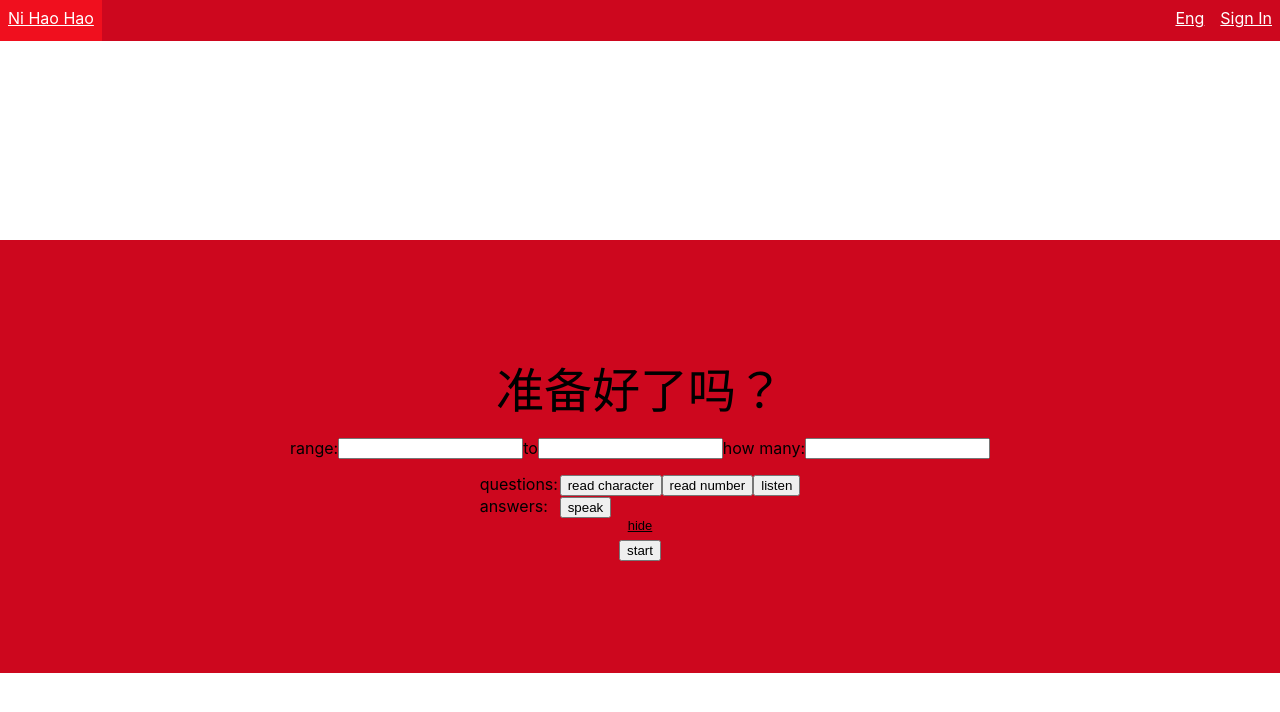
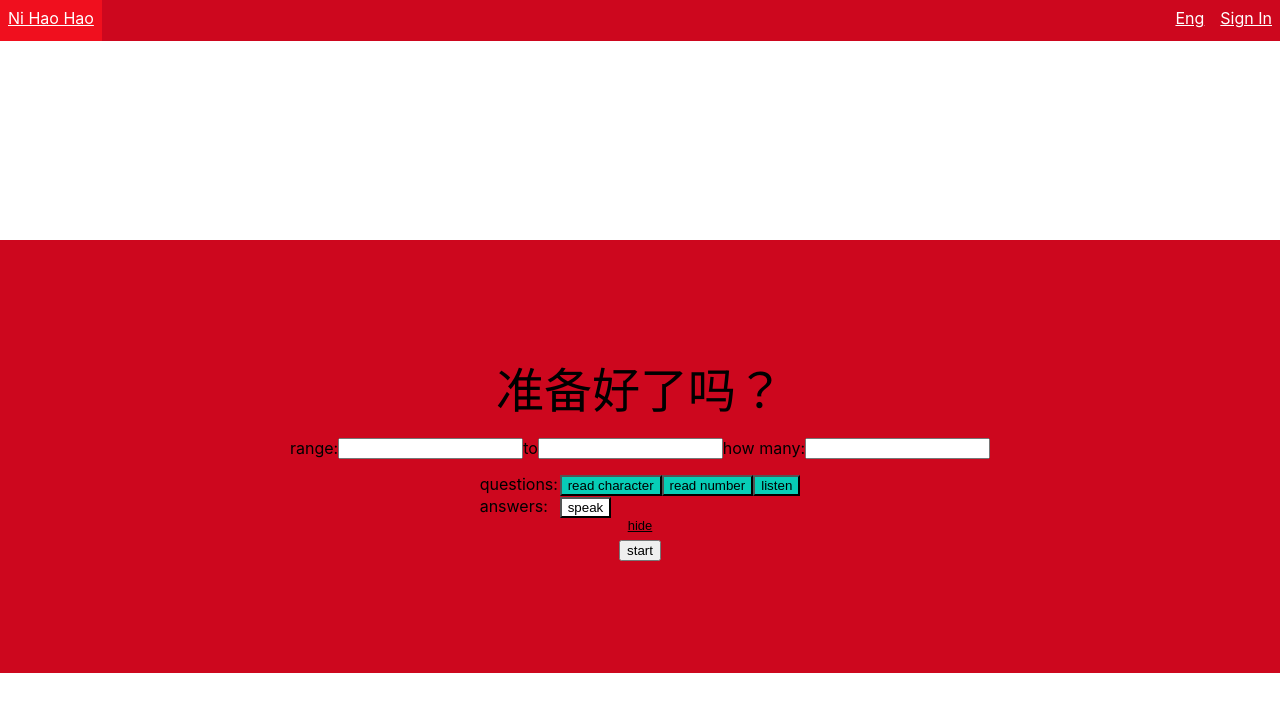
Before and after one commit to AbeUribe831/ni-hao-numbers, a React (Create React App) app: page / in a window 1280 px wide. Both pictures are taken after a click on the button "more options". Shown: the top 712 px of the page. Built offline with nearby package versions, Linux system fonts and the light colour scheme.

Commit message:
added states for the more options buttons

```diff
--- a/src/components/MainBoard.js
+++ b/src/components/MainBoard.js
@@ -6,22 +6,74 @@ export default class MainBoard extends Component {
         super(props);
         // the values in questions and answers determine which options are pressed
         this.state = {
-            questions: ['char, num, listen'],
-            answers: [],
+            questions: {
+                readCharacter: true,
+                readNumber: true,
+                listen: true
+            },
+            answers: {speak: false},
             started: false
         }
-        this.updateQuestionsAndAnswers = this.updateQuestionsAndAnswers.bind(this);
+        this.updateQuestions = this.updateQuestions.bind(this);
+        this.updateAnswers = this.updateAnswers.bind(this);
+        this.resetQAndA = this.resetQAndA.bind(this);
     }
-    updateQuestionsAndAnswers(questions, answers) {
-        this.setState(() =>({
-            questions: questions,
-            answers: answers
+
+    resetQAndA() {
+        this.setState({
+            questions: {
+                readCharacter: true,
+                readNumber: true,
+                listen: true,
+            },
+            answers: {speak: false},
+            started: false
+        });
+    }
+    updateQuestions(question) {
+        if (question === 'readCharacter') {
+            this.setState((prevState) =>({
+                questions: {
+                    readCharacter: !prevState.questions.readCharacter,
+                    readNumber: prevState.questions.readNumber,
+                    listen: prevState.questions.listen
+                }
+            }));
+        }
+        else if (question === 'readNumber') {
+            this.setState((prevState) =>({
+                questions: {
+                    readCharacter: prevState.questions.readCharacter,
+                    readNumber: !prevState.questions.readNumber,
+                    listen: prevState.questions.listen
+                }
+            }));
+        }
+        else if (question === 'listen') {
+            this.setState((prevState) =>({
+                questions: {
+                    readCharacter: prevState.questions.readCharacter,
+                    readNumber: prevState.questions.readNumber,
+                    listen: !prevState.questions.listen
+                }
+            }));
+        }
+    }
+    updateAnswers() {
+        this.setState((prevState) => ({
+            answers: {speak: !prevState.answers.speak}
         }));
     }
     render() {
         return (
             <div className="main-board">
-                <MenuBoard questions={this.state.questions} answers={this.state.answers} updateQuestionsAndAnswers={this.updateQuestionsAndAnswers}/>
+                <MenuBoard
+                    questions={this.state.questions}
+                    answers={this.state.answers}
+                    updateQuestions={this.updateQuestions}
+                    updateAnswers={this.updateAnswers}
+                    resetQAndA={this.resetQAndA}
+                />
             </div>
         )
     }
--- a/src/components/MenuBoard.js
+++ b/src/components/MenuBoard.js
@@ -1,31 +1,60 @@
 import React, { Component } from 'react'
 import '../component-styles/MenuBoard.css'
 import '../component-styles/MainBoard.css'
-// TODO:: on update change the background color of each button
-// TODO:: make an OnClick method to update state of MainBoard
+
 // TODO:: add ID to each button
-function MoreOptions(props) {
+class MoreOptions extends Component {
+    constructor(props){
+        super(props);
+        this.rChar = 'readCharacter';
+        this.rNum = 'readNumber';
+        this.listen = 'listen';
+    }
+
+    componentWillUnmount() {
+        this.props.resetQAndA();
+    }
+
+    render(){
         return(
             <div className='flex-column'>
                 <div style={{display: 'flex', flexDirection: 'row', flexWrap: 'wrap'}}>
                     <p className={'no-padding-margin'}>questions:</p>
                     <div style={{flexWrap: 'nowrap'}}>
-                    <button>read character</button>
-                    <button>read number</button>
-                    <button>listen</button>
+                        <button
+                            style={{backgroundColor: this.props.questions.readCharacter ? '#07CDB6' : 'white'}}
+                            onClick={() => this.props.updateQuestions(this.rChar)}
+                        >
+                            read character
+                        </button>
+                        <button
+                            style={{backgroundColor: this.props.questions.readNumber ? '#07CDB6' : 'white'}}
+                            onClick={() => this.props.updateQuestions(this.rNum)}
+                        >
+                            read number
+                        </button>
+                        <button
+                            style={{backgroundColor: this.props.questions.listen ? '#07CDB6' : 'white'}}
+                            onClick={() => this.props.updateQuestions(this.listen)}
+                        >
+                            listen
+                        </button>
                     </div>
                 </div>
                 <div style={{display: 'flex', flexDirection: 'row', flexWrap: 'wrap'}}>
                     <p className={'no-padding-margin'}>answers:</p>
                     <div style={{flexWrap: 'nowrap'}}>
-                    <button>speak</button>
+                        <button
+                            style={{backgroundColor: this.props.answers.speak ? '#07CDB6' : 'white'}}
+                            onClick={() => this.props.updateAnswers()}>speak</button>
                     </div>
                 </div>
                 <div style={{display: 'flex', alignItems: 'center', justifyContent: 'center'}}>
-                <button onClick={props.onClickMoreOptions} className='underline-button' style={{textAlign: 'center'}}>hide</button>
+                    <button onClick={() => this.props.onClickMoreOptions()} className='underline-button' style={{textAlign: 'center'}}>hide</button>
                 </div>
             </div>
-    )
+        );
+    }
 }
 
 function Options (props) {
@@ -34,11 +63,11 @@ function Options (props) {
            <div className='flex-column'>
                 <div className='row-flex-wrap' style={{alignItems: 'center', justifyContent: 'center'}}>
                     <p>range: </p>
-                    <input type={'number'} name={'start'} />
+                    <input type='number' name='start'/>
                     <p>to</p>
-                    <input type={'number'} name={'end'} />
+                    <input type='number' name='end'/>
                     <p>how many: </p>
-                    <input type={'number'} name={'howMany'} />
+                    <input type='number' name='howMany'/>
                 </div>
                 <div style={{display: 'flex', alignItems: 'center', justifyContent: 'center'}}>
                     <button onClick={props.onClickMoreOptions} className='underline-button' style={{textAlign: 'center'}}>more options</button>
@@ -60,7 +89,14 @@ function Options (props) {
                     <input type={'number'} name={'howMany'} />
                 </div>
                 <div style={{display: 'flex', alignItems: 'center', justifyContent: 'center'}}>
-                    <MoreOptions onClickMoreOptions={props.onClickMoreOptions} />
+                    <MoreOptions
+                        questions={props.questions}
+                        answers={props.answers}
+                        onClickMoreOptions={props.onClickMoreOptions}
+                        updateQuestions={props.updateQuestions}
+                        updateAnswers={props.updateAnswers}
+                        resetQAndA={props.resetQAndA}
+                    />
                 </div>
                 <div style={{display: 'flex', alignItems: 'center', justifyContent: 'center'}}>
                     <button style={{type: 'button', cursor: 'pointer'}}>start</button>
@@ -72,7 +108,6 @@ function Options (props) {
 export default class MenuBoard extends Component {
     constructor(props) {
         super(props);
-
         this.state = {
             moreOptions: false,
         }
@@ -80,12 +115,6 @@ export default class MenuBoard extends Component {
     }
     onClickMoreOptions() {
         this.setState((prevState) => {
-            // hide the other options
-            if (prevState.moreOptions === true){
-                this.props.updateQuestionsAndAnswers(
-                    ['chars', 'num', 'listen'],
-                    []);
-            }
             return ({
                     moreOptions: !prevState.moreOptions
             });
@@ -97,7 +126,15 @@ export default class MenuBoard extends Component {
                 <div className='welcome-text'>
                     准备好了吗？
                 </div>
-                <Options questions={this.props.questions} answers={this.props.answers} onClickMoreOptions={this.onClickMoreOptions} moreOptions={this.state.moreOptions} />
+                <Options
+                    questions={this.props.questions}
+                    answers={this.props.answers}
+                    onClickMoreOptions={this.onClickMoreOptions}
+                    moreOptions={this.state.moreOptions}
+                    updateQuestions={this.props.updateQuestions}
+                    updateAnswers={this.props.updateAnswers}
+                    resetQAndA={this.props.resetQAndA}
+                />
             </div>
         )
     }
```
Lines whose indentation alone changed are shown as unchanged.
